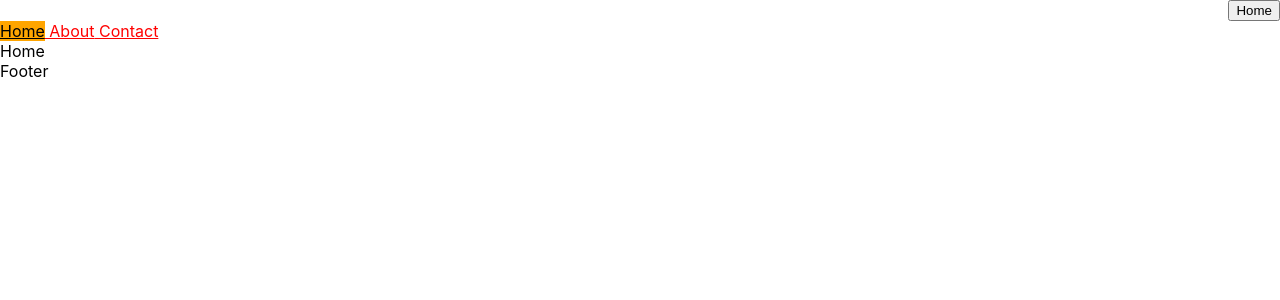
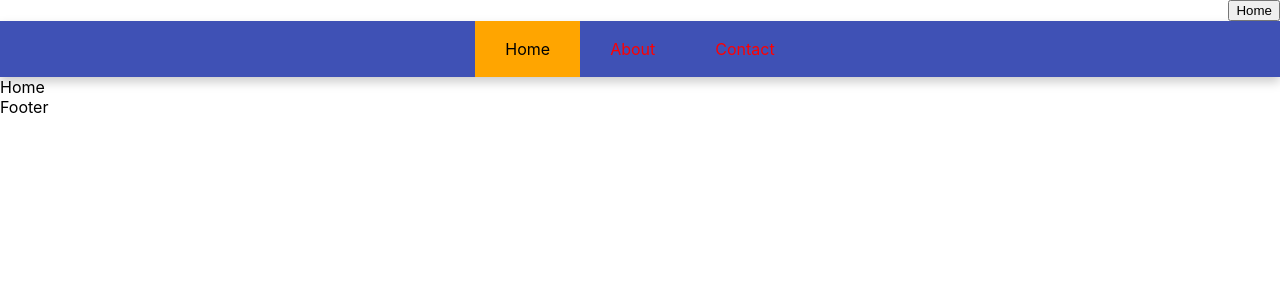
Before and after one commit to NupurKes/practicedemo, a React (Create React App) app: page / in a window 1280 px wide. Shown: the top 300 px of the page. Built offline with nearby package versions, Linux system fonts and the light colour scheme.

Commit message:
about page modified

```diff
--- a/src/components/Header.js
+++ b/src/components/Header.js
@@ -9,7 +9,7 @@ return (
     <div>
         <HomeButton />
       </div>
-      <div>
+      <nav>
       <NavLink
 className={({ isActive }) =>
 isActive ? "link-active" : "link-inactive" }
@@ -25,7 +25,7 @@ className={({ isActive }) =>
 isActive ? "link-active" : "link-inactive" }
 to="/contact" > Contact
 </NavLink>
-      </div>
+</nav>
 </div>
 );
 }
```
